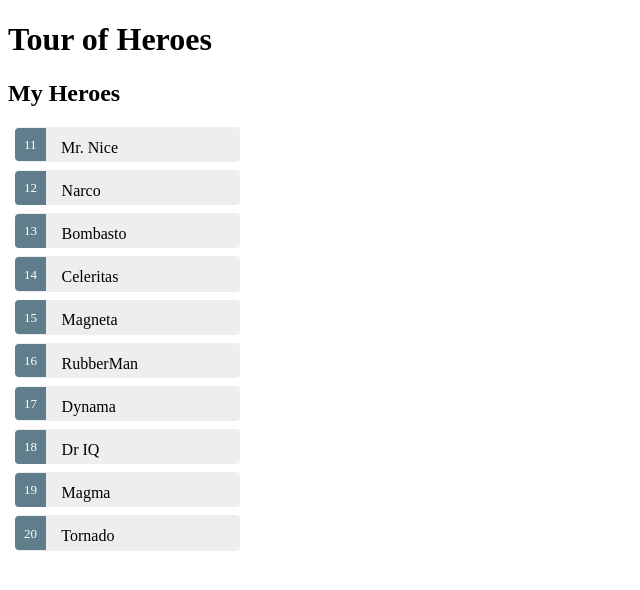
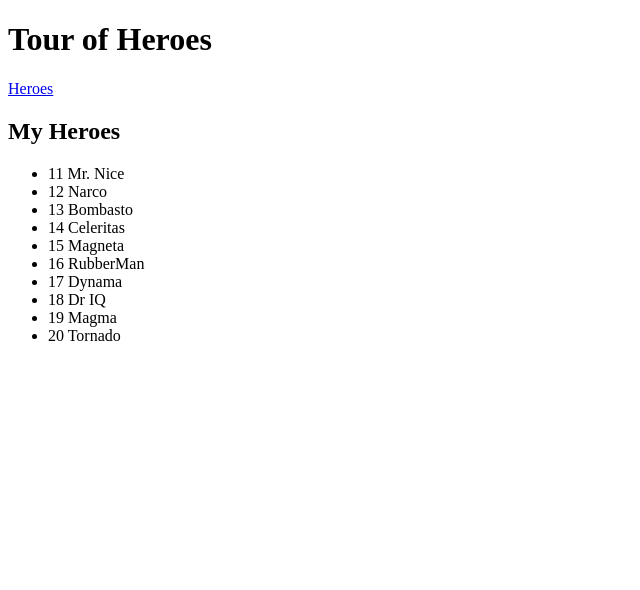
Before and after one commit to m4cx/angular-tour-of-heroes, an Angular app: page /heroes in a window 1280 px wide. Shown: the top 590 px of the page, without its empty margins (0-640 px from the left). Built offline with nearby package versions, Linux system fonts and the light colour scheme.

Commit message:
Add Routing

```diff
--- a/src/app/app.component.html
+++ b/src/app/app.component.html
@@ -1,8 +1,3 @@
 <h1>{{title}}</h1>
-<h2>My Heroes</h2>
-<ul class="heroes">
-  <li *ngFor="let hero of heroes" (click)="onSelect(hero)" [class.selected]="hero === selectedHero">
-    <span class="badge">{{hero.id}}</span> {{hero.name}}
-  </li>
-</ul>
-<my-hero-detail [hero]="selectedHero"></my-hero-detail>
+<a routerLink="/heroes">Heroes</a>
+<router-outlet></router-outlet>
--- a/src/app/app.component.ts
+++ b/src/app/app.component.ts
@@ -9,22 +9,6 @@
   templateUrl: './app.component.html',
   styleUrls: ['./app.component.css']
 })
-export class AppComponent implements OnInit {
+export class AppComponent {
   title = 'Tour of Heroes';
-  selectedHero: Hero;
-  heroes: Hero[];
-
-  constructor(private heroService: HeroService) { }
-
-  ngOnInit() {
-    this.getHeroes();
-  }
-
-  onSelect(hero: Hero): void {
-    this.selectedHero = hero;
-  }
-
-  getHeroes(): void {
-    this.heroService.getHeroesSlowly().then(heroes => this.heroes = heroes);
-  }
 }
--- /dev/null
+++ b/src/app/heroes/heroes.component.html
@@ -0,0 +1,7 @@
+<h2>My Heroes</h2>
+<ul class="heroes">
+  <li *ngFor="let hero of heroes" (click)="onSelect(hero)" [class.selected]="hero === selectedHero">
+    <span class="badge">{{hero.id}}</span> {{hero.name}}
+  </li>
+</ul>
+<my-hero-detail [hero]="selectedHero"></my-hero-detail>
--- /dev/null
+++ b/src/app/heroes/heroes.component.ts
@@ -0,0 +1,29 @@
+import { HeroService } from './../hero.service';
+import { Hero } from './../hero';
+import { Component, OnInit } from '@angular/core';
+
+@Component({
+  selector: 'my-heroes',
+  templateUrl: './heroes.component.html',
+  styleUrls: ['./heroes.component.css']
+})
+export class HeroesComponent implements OnInit {
+
+  selectedHero: Hero;
+  heroes: Hero[];
+
+  constructor(private heroService: HeroService) { }
+
+  ngOnInit() {
+    this.getHeroes();
+  }
+
+  onSelect(hero: Hero): void {
+    this.selectedHero = hero;
+  }
+
+  getHeroes(): void {
+    this.heroService.getHeroesSlowly().then(heroes => this.heroes = heroes);
+  }
+
+}
```
Also changed, not shown: src/app/app.module.ts (+11 -1 lines), src/app/heroes/heroes.component.css (added), 1 other file (tests, documents, lock files or other folders).
